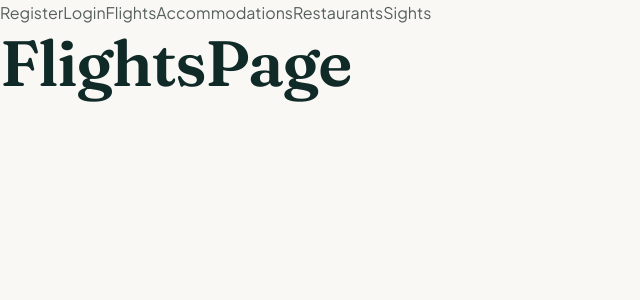
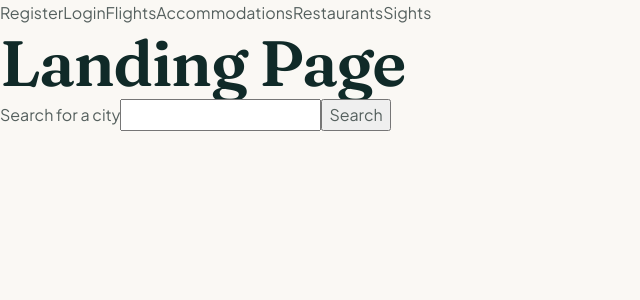
Before and after one commit to bucystoni/travel-planner, a React (Vite) app in the folder frontend/: page /destinations in a window 1280 px wide. Shown: the top 300 px of the page, without its empty margins (0-640 px from the left). Built offline with nearby package versions, Linux system fonts and the light colour scheme.

Commit message:
Created CityContext and CityProvider and useCity.js hook

```diff
--- a/frontend/src/App.jsx
+++ b/frontend/src/App.jsx
@@ -8,24 +8,28 @@ import NotFoundPage from "./pages/NotFoundPage.jsx";
 import RestaurantsPage from "./pages/RestaurantsPage.jsx";
 import LandingPage from "./pages/LandingPage.jsx";
 import Layout from "./components/Layout.jsx";
+import {CityProvider} from "./context/CityProvider.jsx";
 
 function App() {
 
 
   return (
     <>
+        <CityProvider>
         <Routes>
             <Route element={<Layout />}>
                 <Route index element={<LandingPage />} />
                 <Route path={"/registration"} element={<RegisterPage />} />
                 <Route path={"/login"} element={<LoginPage />} />
-                <Route path={"/destinations"} element={<FlightsPage/>} />
+                <Route path={"/destinations"} element={<LandingPage/>} />
+                <Route path={"/flights"} element={<FlightsPage/>}/>
                 <Route path={"/accommodations"} element={<AccommodationsPage/>} />
                 <Route path={"/restaurants"} element={<RestaurantsPage/>} />
                 <Route path={"/sights"} element={<SightsPage/>} />
                 <Route path={"*"} element={<NotFoundPage />} />
             </Route>
         </Routes>
+        </CityProvider>
 
     </>
   )
--- /dev/null
+++ b/frontend/src/context/CityContext.js
@@ -0,0 +1,3 @@
+import {createContext} from "react";
+
+export const CityContext = createContext(null);
--- /dev/null
+++ b/frontend/src/context/CityProvider.jsx
@@ -0,0 +1,13 @@
+import {useEffect, useState} from "react";
+import { CityContext } from './CityContext';
+
+export function CityProvider({children}) {
+    const [city, setCity] = useState(null);
+    const value = { city, setCity };
+
+    useEffect(() => console.log(city), [city]);
+
+    return (
+        <CityContext.Provider value={value}>{children}</CityContext.Provider>
+    )
+}
--- /dev/null
+++ b/frontend/src/hooks/useCity.js
@@ -0,0 +1,8 @@
+import { useContext } from 'react';
+import { CityContext } from '../context/CityContext';
+
+export function useCity() {
+    const context = useContext(CityContext);
+    if (context === null) throw new Error("useCity must be used within a CityProvider");
+    return context;
+}
--- a/frontend/src/pages/LandingPage.jsx
+++ b/frontend/src/pages/LandingPage.jsx
@@ -1,3 +1,52 @@
+import {useState} from "react";
+import {useNavigate} from "react-router-dom";
+import {useCity} from "../hooks/useCity.js";
+
+
 export default function LandingPage() {
-    return <h1>LandingPage</h1>
+    const [search, setSearch] = useState("");
+    const [error, setError] = useState(null);
+    const [submitting, setSubmitting] = useState(false);
+    const navigate = useNavigate();
+    const { setCity } = useCity();
+
+    async function handleSubmit(e) {
+        e.preventDefault();
+        setSubmitting(true);
+        setError(null);
+
+        try {
+            const response = await fetch(`http://localhost:8080/api/destinations?name=${search}`);
+
+            if (!response.ok) {
+                if (response.status === 404) {
+                    setError(`City not found: ${search}`);
+                } else {
+                    setError("Search failed. Please try again.");
+                }
+                return;
+            }
+
+            setCity(await response.json());
+            navigate("/accommodations", { replace: true });
+        } catch {
+            setError("Cannot reach the server. Is the backend running?");
+        } finally {
+            setSubmitting(false);
+        }
+    }
+
+
+    return (
+        <div>
+            <h1>Landing Page</h1>
+            {error && <p role={"alert"}>{error}</p>}
+            <form onSubmit={handleSubmit}>
+                <label htmlFor={"city"}>Search for a city</label>
+                <input id={"city"} value={search}
+                       onChange={(e) => setSearch(e.target.value)} />
+                <button type="submit" disabled={submitting}>Search</button>
+            </form>
+        </div>
+    )
 }
```
Also changed, not shown: 1 other file (tests, documents, lock files or other folders).
